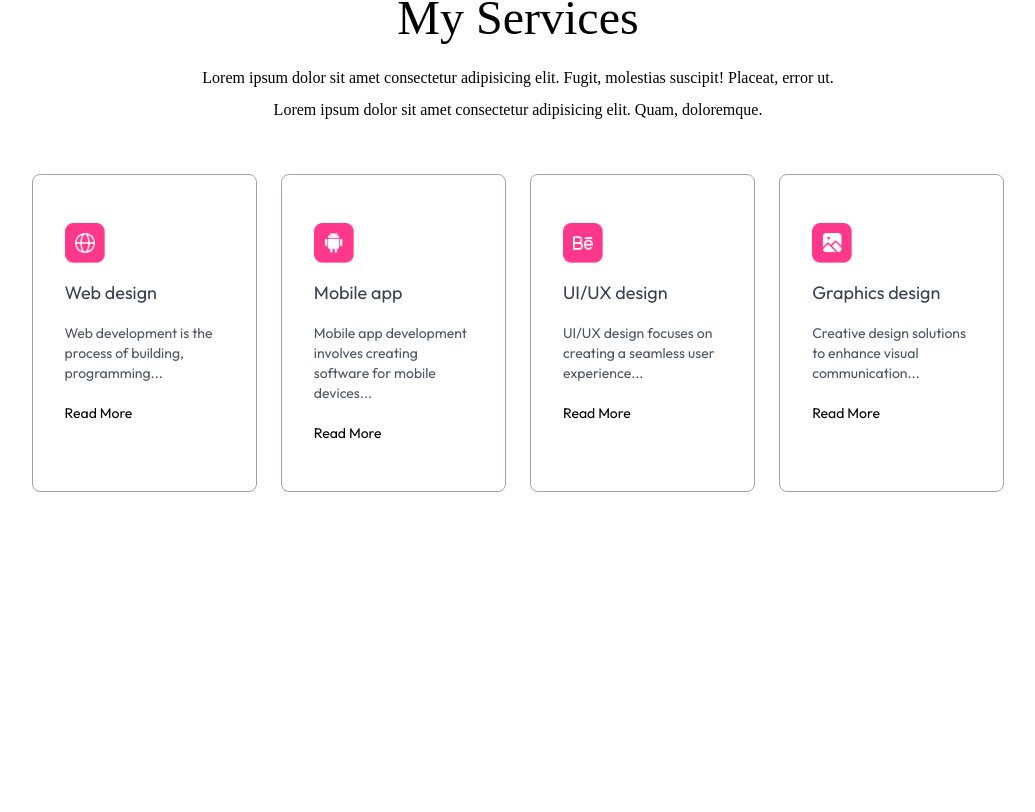
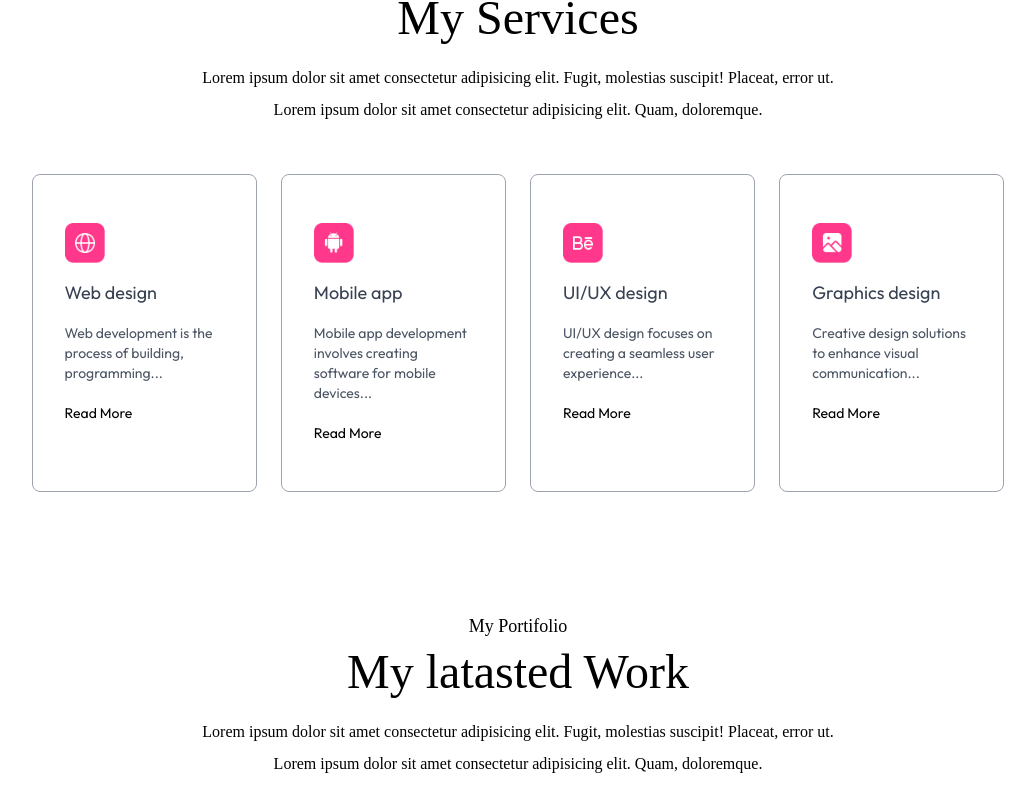
Before and after one commit to ragripino/rubiaportfolio, a Next.js app: page / in a window 1280 px wide. Shown: the part 1799-2611 px from the top of the page, without its empty margins (122-1157 px from the left). Before the commit the page ends 2371 px from the top, so only its background shows below. Built offline with nearby package versions, Linux system fonts and the light colour scheme; a web font is replaced by a local one.

Commit message:
refactor Work component; update layout and integrate into Home page

```diff
--- a/app/components/Work.jsx
+++ b/app/components/Work.jsx
@@ -1,10 +1,10 @@
 import React from 'react';
 
-const work = () => {
+const Work = () => {
   return (
-    <div>
-      <h4 className="text-center mb-2 text-lg font-Ovo">What I offer</h4>
-      <h2 className="text-center text-5xl font-Ovo">My Services</h2>
+    <div id="work" className="w-full px-[12%] py-10 scroll-mt-20">
+      <h4 className="text-center mb-2 text-lg font-Ovo">My Portifolio</h4>
+      <h2 className="text-center text-5xl font-Ovo">My latasted Work</h2>
 
       <p className="text-center max-w-2xl mx-auto mt-5 mb-12 font-Ovo">
         Lorem ipsum dolor sit amet consectetur adipisicing elit. Fugit,
@@ -15,4 +15,4 @@
   );
 };
 
-export default work;
+export default Work;
--- a/app/page.js
+++ b/app/page.js
@@ -3,6 +3,7 @@
 import Header from './components/Header';
 import Navbar from './components/Navbar';
 import Services from './components/Services';
+import Work from './components/Work';
 
 export default function Home() {
   return (
@@ -11,6 +12,7 @@
       <Header />
       <About />
       <Services />
+      <Work />
     </>
   );
 }
```
